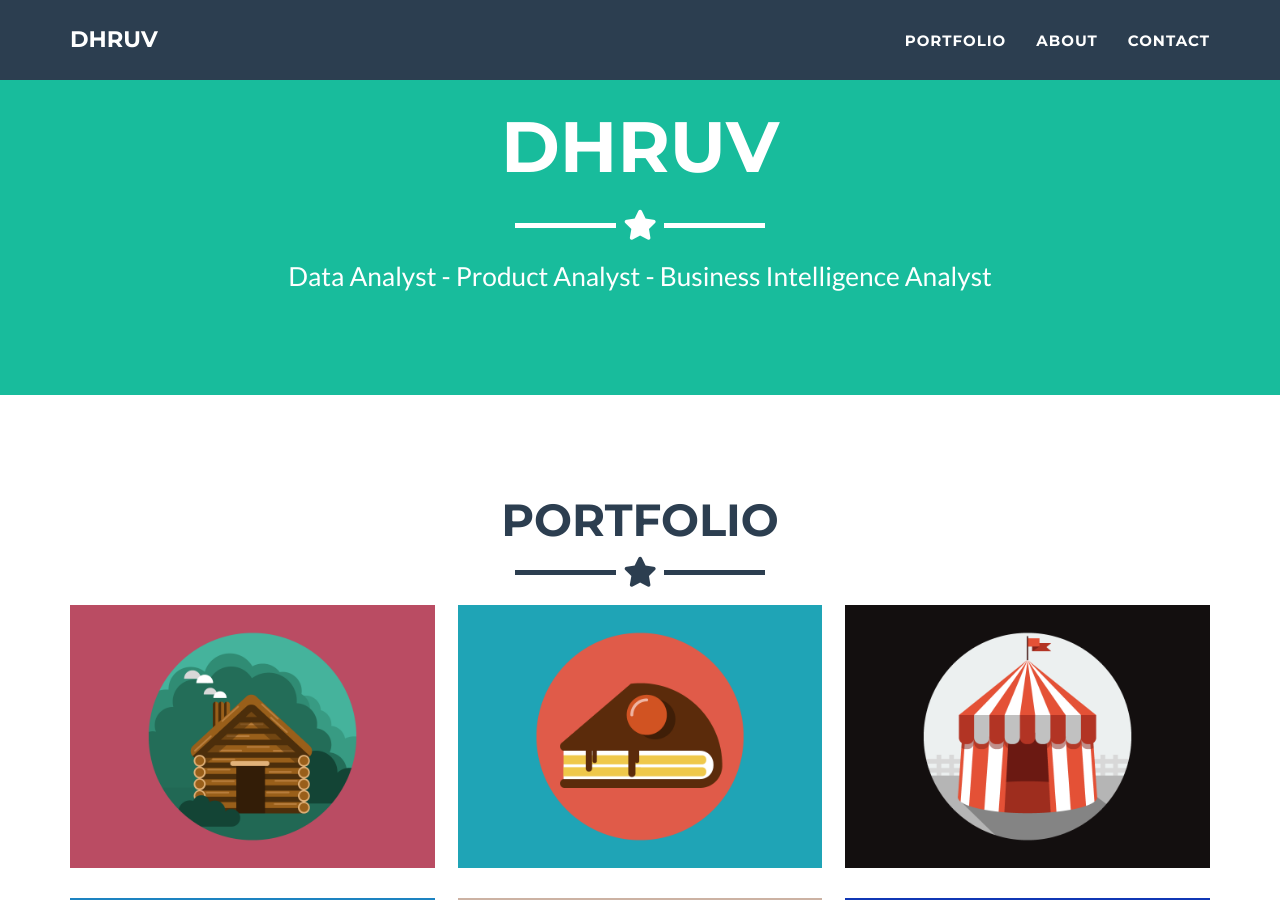
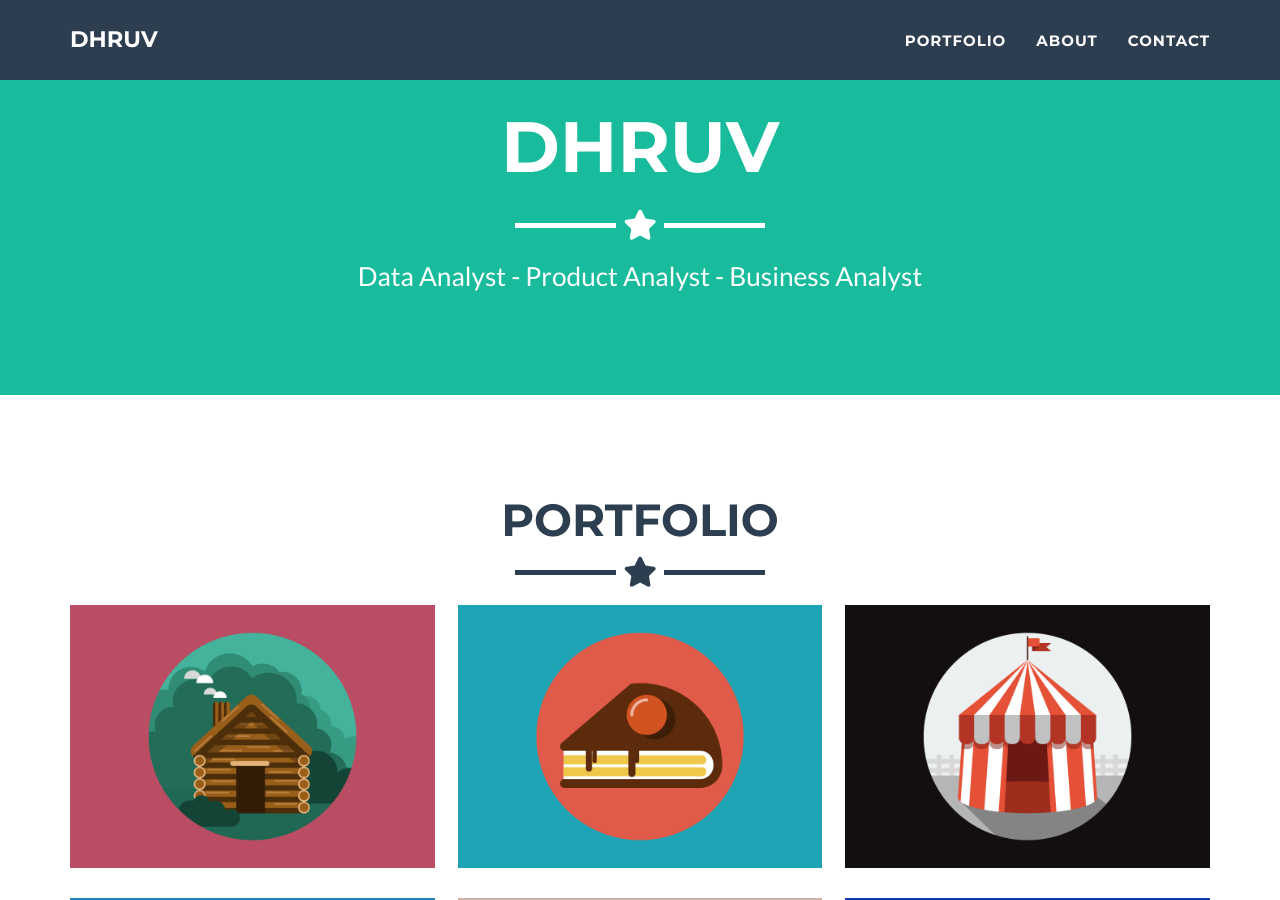
Before and after one commit to Dhruvdr/Dhruvdr.github.io, a Jekyll site: the page built from _posts/2014-07-18-project-1.markdown, in a window 1280 px wide and 900 px high, scrolled down 380 px. Built offline with Jekyll 4.4.1, drawn with Linux system fonts in a browser that asks for light colours.

Commit message:
Update _config.yml

```diff
--- a/_config.yml
+++ b/_config.yml
@@ -4,7 +4,7 @@ email: imdhruv08@gmail.com
 url: https://github.com/jeromelachaud/freelancer-theme
 description: "Write an awesome description for your new site here. You can edit this line in _config.yml. It will appear in your document head meta (for Google search results) and in your feed.xml site description."
 keywords: "your keywords, separated by commas"
-skills: "Data Analyst - Product Analyst - Business Intelligence Analyst"
+skills: "Data Analyst - Product Analyst - Business Analyst"
 meta_author: LastName FirstName
 
 # Google webmaster tools
```
